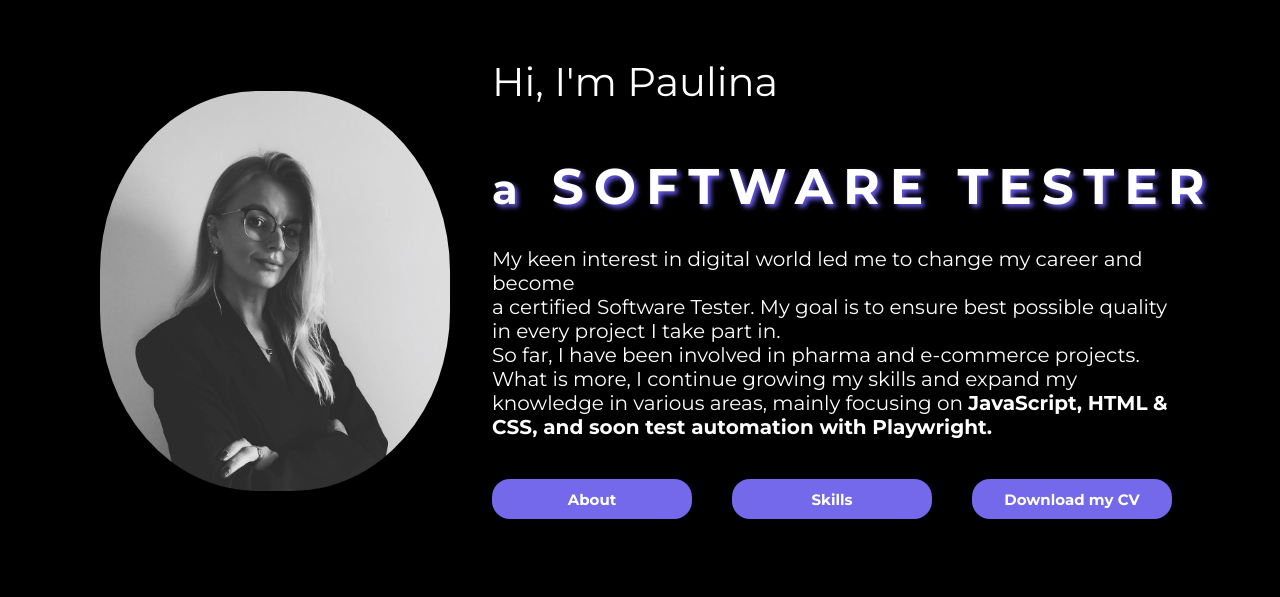
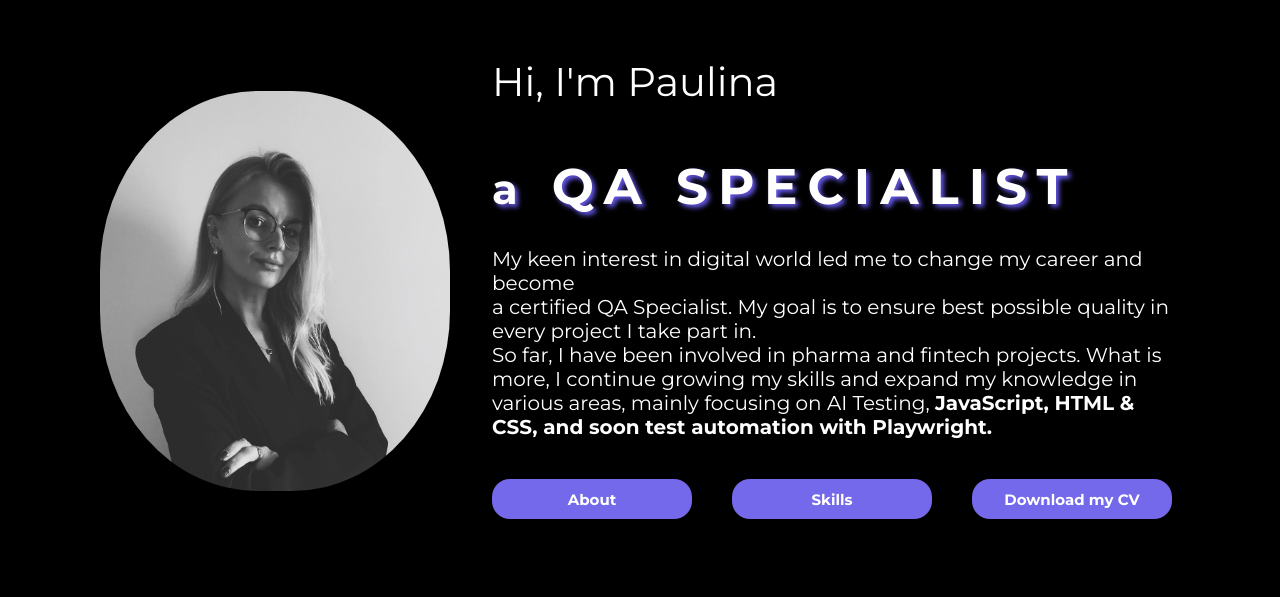
Before and after one commit to pau-qa/pau-qa.github.io, a plain HTML site: page index.html in a window 1280 px wide. Shown: the part 203-800 px from the top of the page. Drawn offline with Linux system fonts and the light colour scheme.

Commit message:
Update index.html

```diff
--- a/index.html
+++ b/index.html
@@ -48,10 +48,10 @@
 
   <div class="main-text">
     <h2>Hi, I'm Paulina</h2>
-    <h1 class="typed"> <small>a</small> SOFTWARE TESTER</h1>
+    <h1 class="typed"> <small>a</small> QA SPECIALIST</h1>
 
-    <p>My keen interest in digital world led me to change my career and become <br>a certified Software Tester. My goal is to ensure best possible quality in every project I take part in. <br> So far, I have been involved in pharma and e-commerce projects. What is more,
-      I continue growing my skills and expand my knowledge in various areas, mainly focusing on <b>JavaScript, HTML & CSS, and soon test automation with Playwright.</b></p>
+    <p>My keen interest in digital world led me to change my career and become <br>a certified QA Specialist. My goal is to ensure best possible quality in every project I take part in. <br> So far, I have been involved in pharma and fintech projects. What is more,
+      I continue growing my skills and expand my knowledge in various areas, mainly focusing on AI Testing, <b>JavaScript, HTML & CSS, and soon test automation with Playwright.</b></p>
 
 <!--Buttons Section-->
 
```
